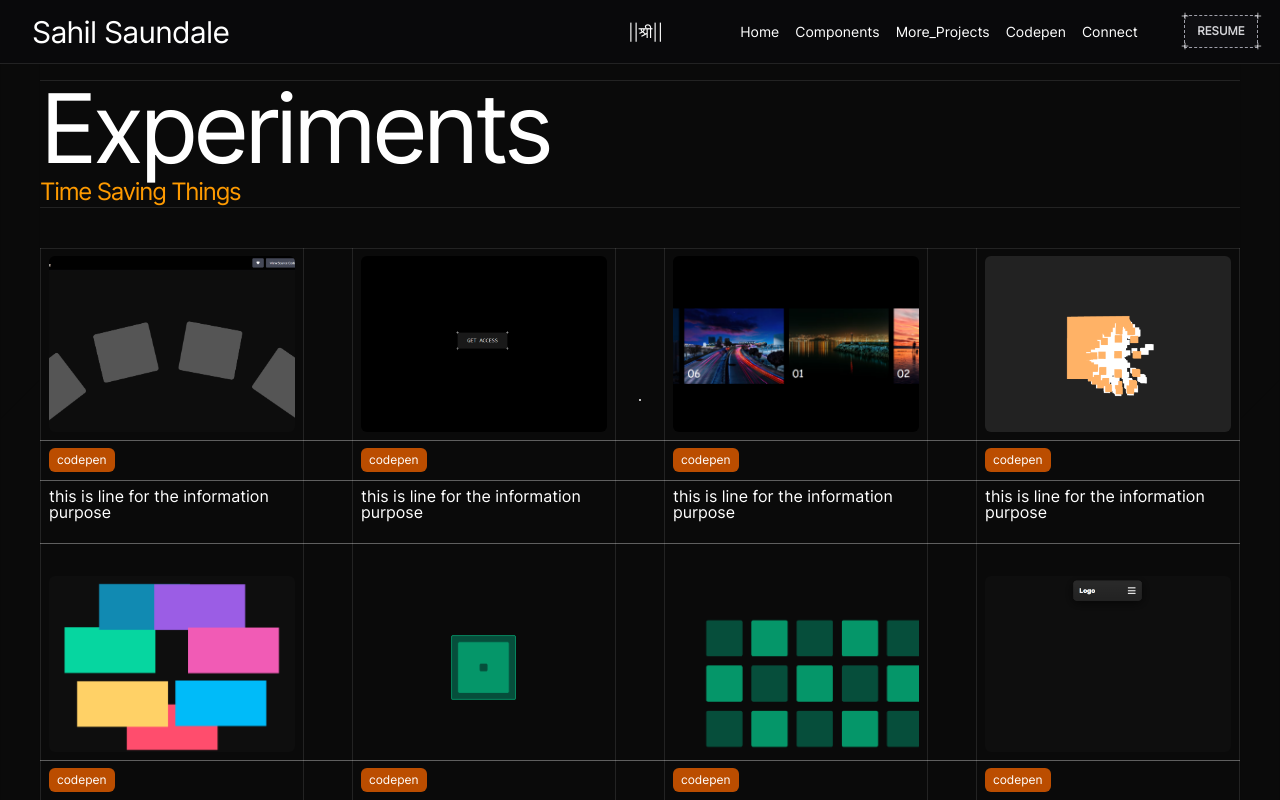
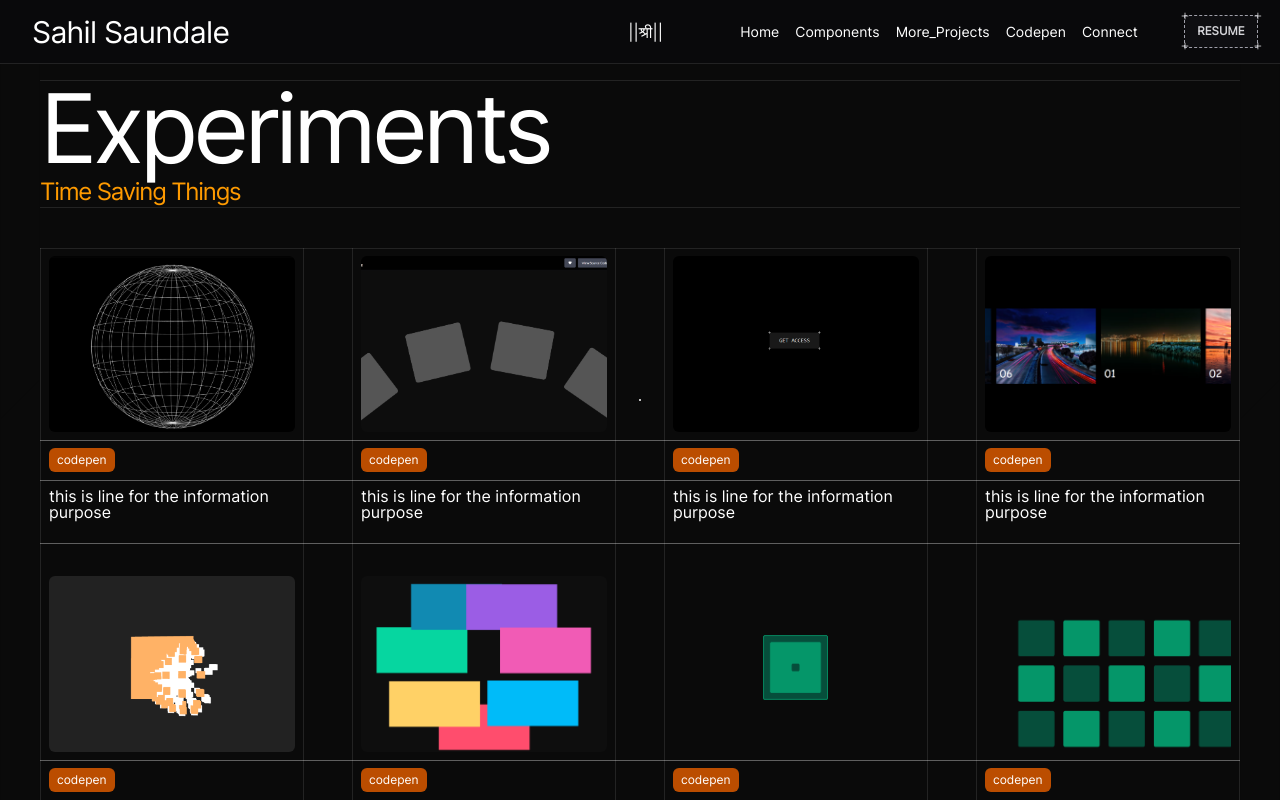
Before and after one commit to root-pik4chu/tailwind_portfolio, a React (Vite) app: page /Components in a window 1280 px wide. Shown: the top 800 px of the page. Built offline with nearby package versions, Linux system fonts and the light colour scheme.

Commit message:
component update

```diff
--- a/src/Components/ComponentPage/Components.jsx
+++ b/src/Components/ComponentPage/Components.jsx
@@ -18,6 +18,7 @@ import image9 from "../../assets/Component_images/9.png";
 import image10 from "../../assets/Component_images/10.png";
 import image11 from "../../assets/Component_images/11.png";
 import image12 from "../../assets/Component_images/12.png";
+import image13 from "../../assets/Component_images/13.png";
 // import image9 from "../../assets/Component_images/9.png";
 export default function Components() {
    const mini_projects = [
@@ -122,6 +123,14 @@ export default function Components() {
 
         link: "https://codepen.io/Sahil-Saundale/pen/MYegNWV",
       },
+      {
+        id: 13,
+        title: "Creative UI",
+        description: "Unique UI concepts using HTML/CSS/JS.",
+        image: image13, // placeholder image
+
+        link: "https://codepen.io/Sahil-Saundale/full/EayayRb",
+      }
 
     ];
 
```
Also changed, not shown: src/assets/Component_images/13.png (added).
